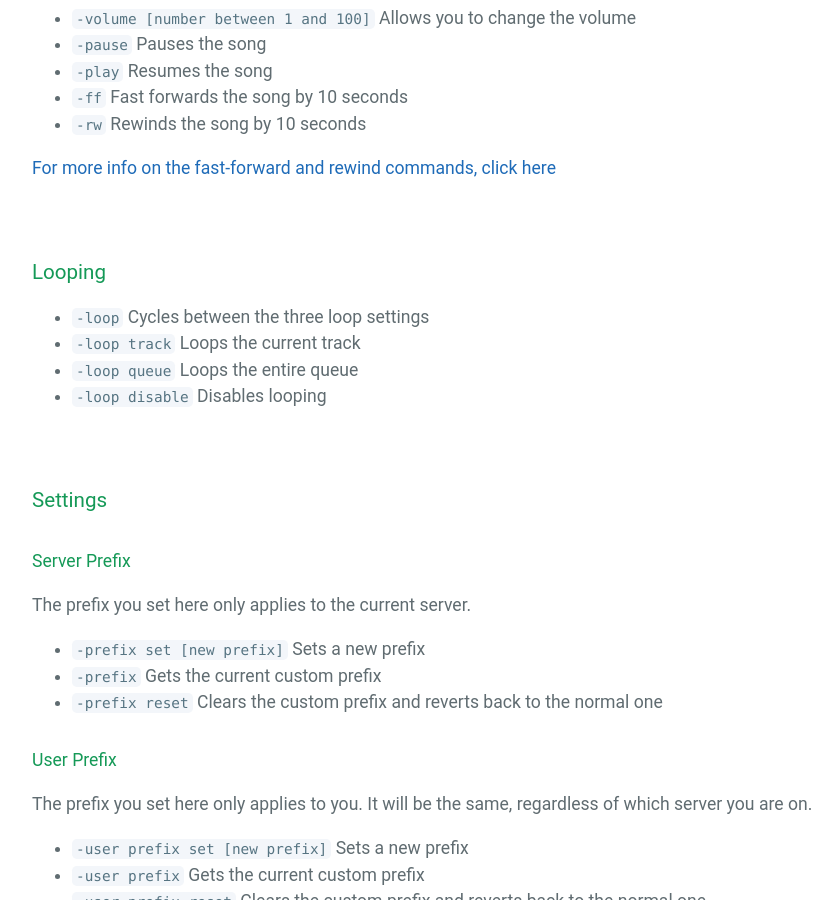
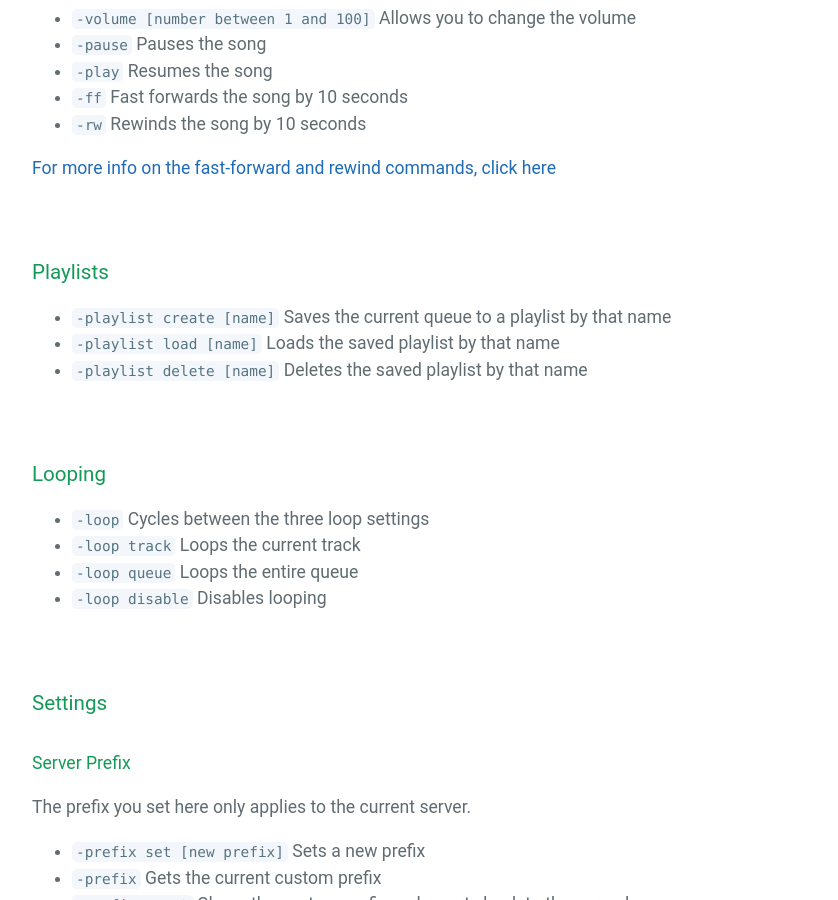
Before and after one commit to mymindishazel/marv-docs, a Jekyll site: the page built from commands.md, in a window 1280 px wide and 900 px high, scrolled down 2208 px. Shown: the whole window, without its empty margins (192-1030 px from the left). Built offline with Jekyll 4.4.1, drawn with Linux system fonts in a browser that asks for light colours; our own code applies the rules of GitHub Pages for plain Markdown files.

Commit message:
Update commands.md

```diff
--- a/commands.md
+++ b/commands.md
@@ -83,6 +83,14 @@
 
 <br>
 
+### Playlists
+
+* `-playlist create [name]` Saves the current queue to a playlist by that name
+* `-playlist load [name]` Loads the saved playlist by that name
+* `-playlist delete [name]` Deletes the saved playlist by that name
+
+<br>
+
 ### Looping
 
 * `-loop` Cycles between the three loop settings
```
